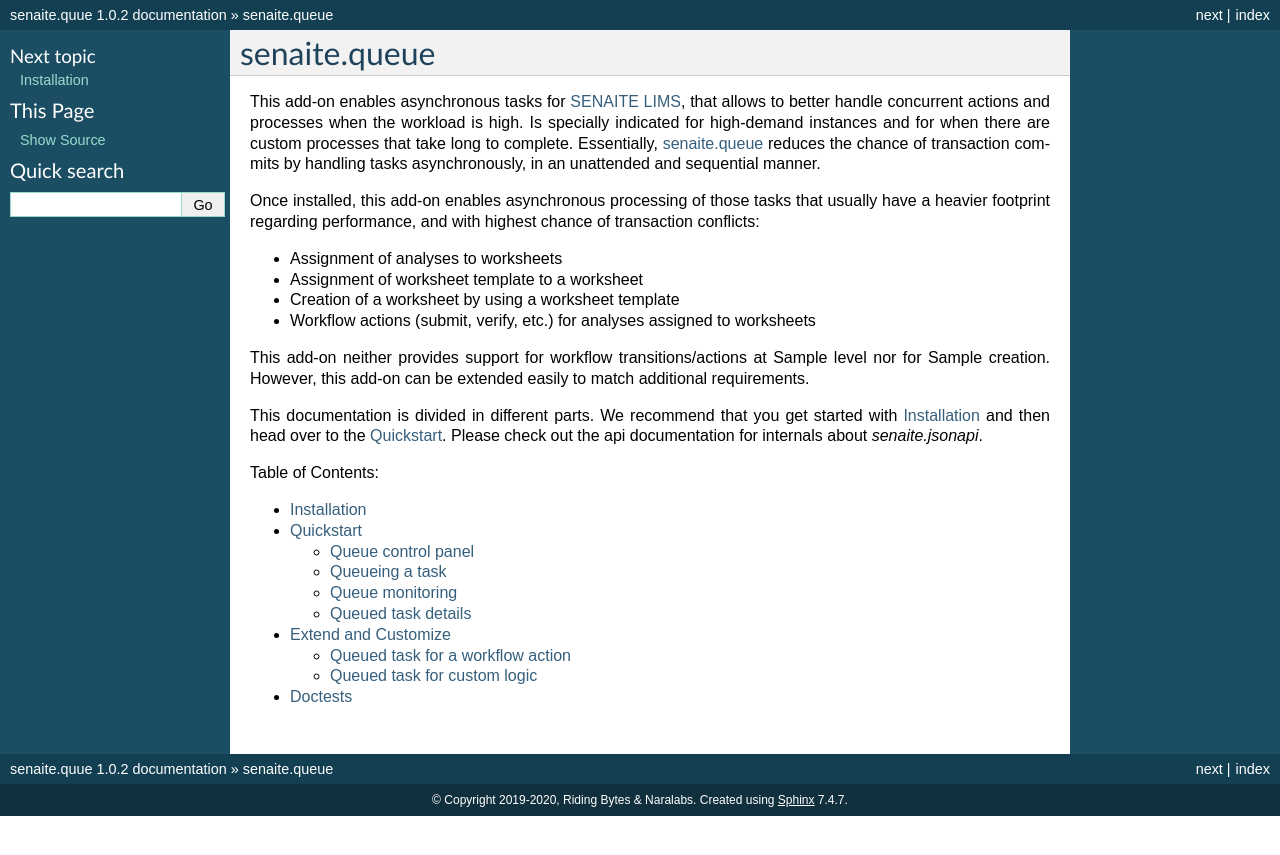
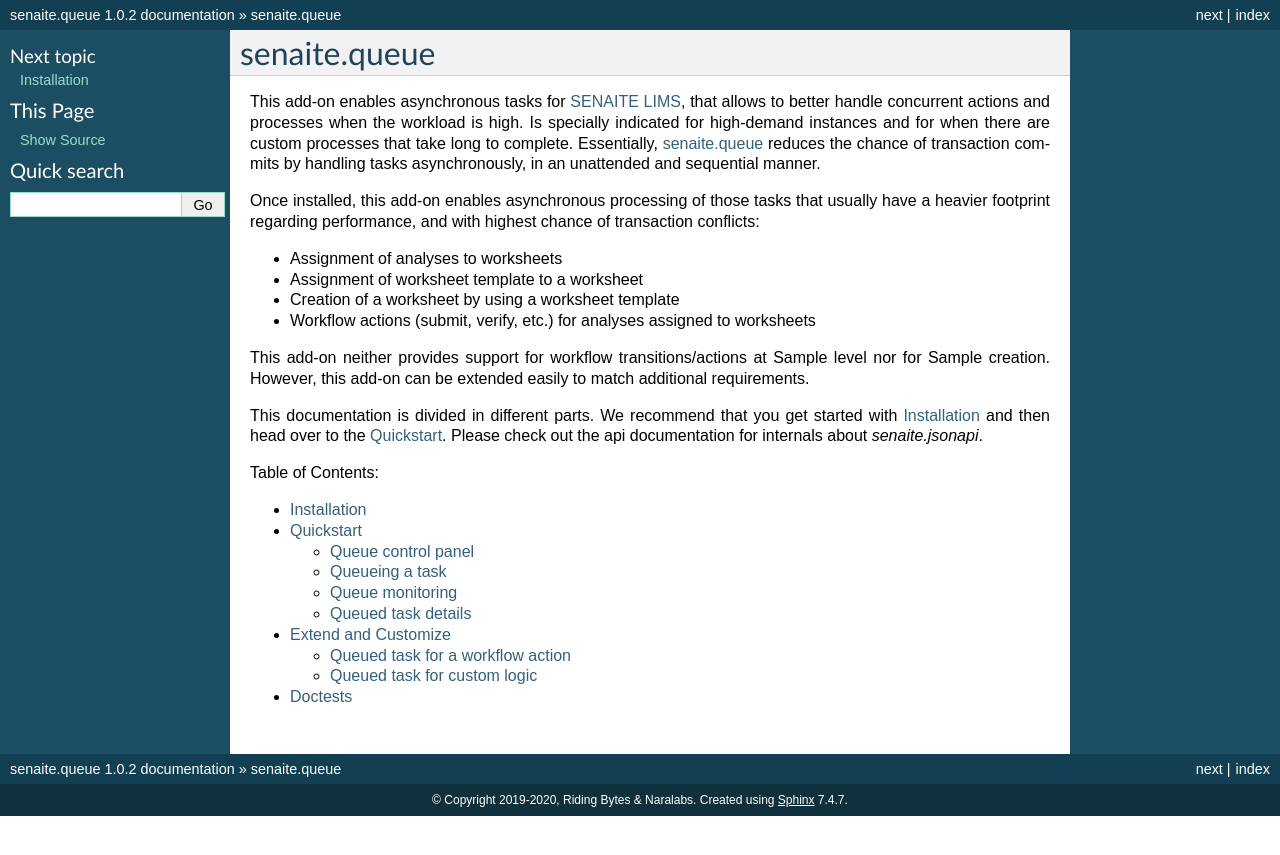
Before and after one commit to senaite/senaite.queue, a Sphinx documentation site: the page built from docs/index.rst, in a window 1280 px wide. Shown: the top 855 px of the page. Built offline with Sphinx 7.4.7, drawn with Linux system fonts in a browser that asks for light colours.

Commit message:
Fix bad project name

```diff
--- a/docs/conf.py
+++ b/docs/conf.py
@@ -53,7 +53,7 @@
 master_doc = 'index'
 
 # General information about the project.
-project = u'senaite.quue'
+project = u'senaite.queue'
 copyright = u'2019-2020, Riding Bytes & Naralabs'
 
 # The version info for the project you're documenting, acts as replacement for
```
